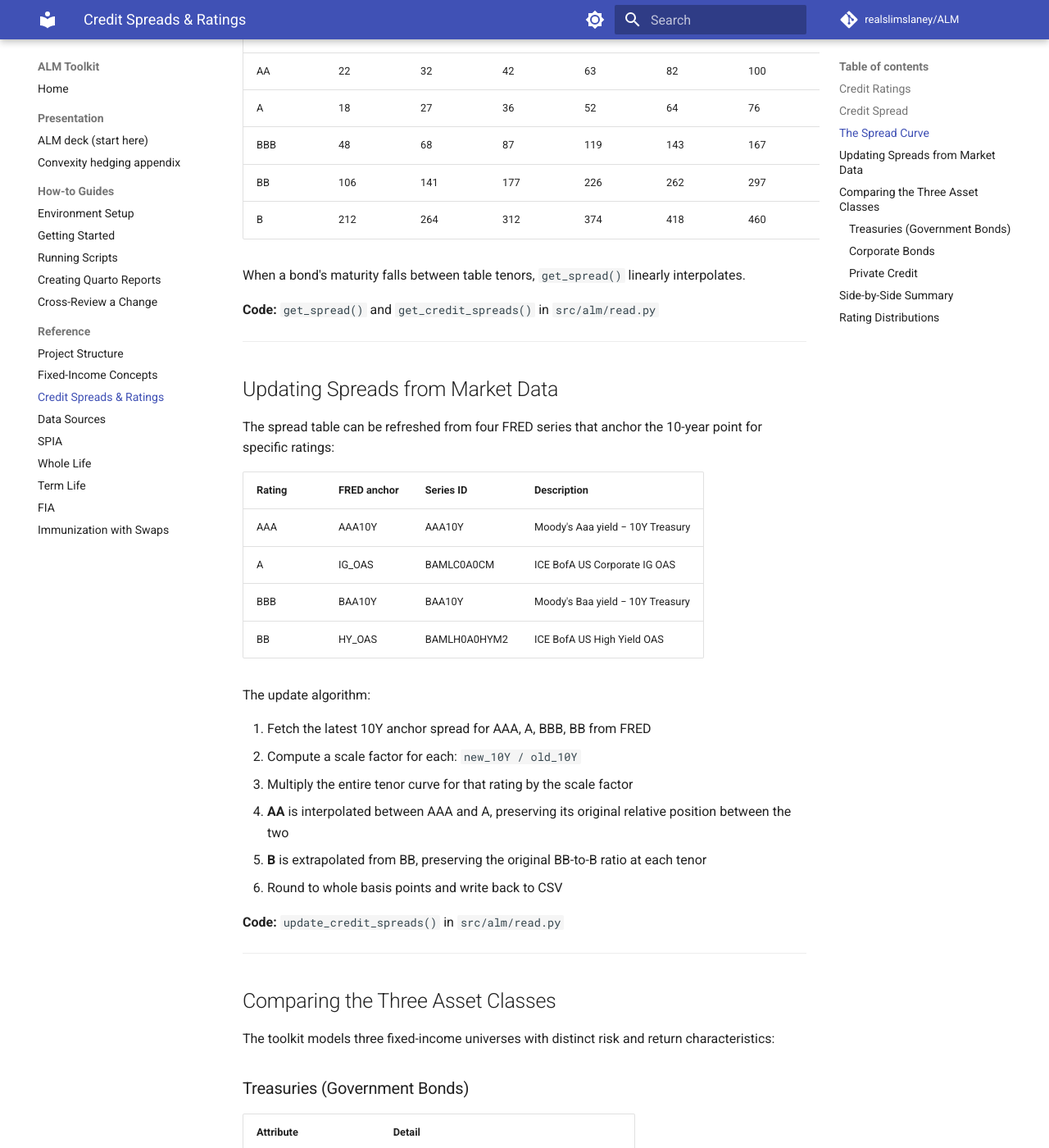
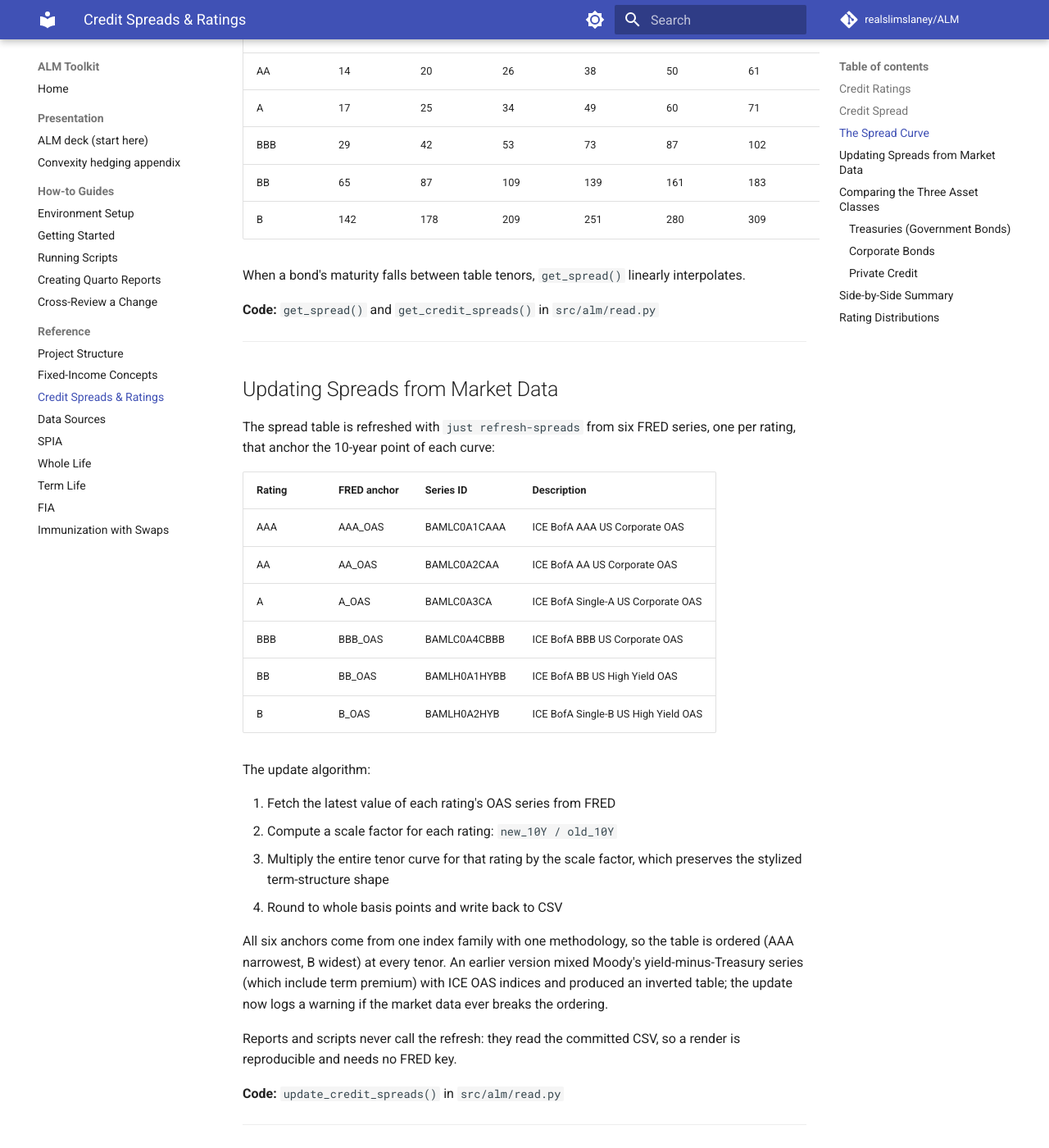
Before and after one commit to realslimslaney/ALM, an MkDocs documentation site: the page built from docs/reference/credit-spreads.md, in a window 1280 px wide and 1400 px high, scrolled down 1706 px. Shown: the whole window at 82% size. Built offline with MkDocs 1.6.1 and Material for MkDocs 9.7.7, drawn with Linux system fonts in a browser that asks for light colours; comment, search, counter and statistics services are not loaded; some of the changed text lies outside the part shown.

Commit message:
docs: align reference pages with the corrected model
Regenerate the spread table and describe the six rating-bucket OAS
anchors; state that Treasuries are AA+ with zero spread and that
private credit is valued at its own yield; replace the whole-life and
term Macaulay sections with DV01; describe FIA crediting as an equity
index call spread valued on one path; distinguish Redington
immunization from the DV01 plus convexity matching that immunize()
performs; correct the off-balance-sheet claim; note the annuitant
mortality basis, the SOA table IDs and the absence of improvement;
update the SAA table, rating distribution and README assumptions.

Part of #27

Co-Authored-By: Claude Fable 5.1 <noreply@anthropic.com>

```diff
--- a/docs/reference/credit-spreads.md
+++ b/docs/reference/credit-spreads.md
@@ -58,12 +58,12 @@ term structure in `assumptions/credit_spreads.csv` (values in bps):
 
 | Rating | 1Y | 2Y | 3Y | 5Y | 7Y | 10Y | 20Y | 30Y |
 |---|---|---|---|---|---|---|---|---|
-| AAA | 23 | 35 | 46 | 70 | 93 | 116 | 139 | 151 |
-| AA | 22 | 32 | 42 | 63 | 82 | 100 | 120 | 131 |
-| A | 18 | 27 | 36 | 52 | 64 | 76 | 91 | 97 |
-| BBB | 48 | 68 | 87 | 119 | 143 | 167 | 207 | 223 |
-| BB | 106 | 141 | 177 | 226 | 262 | 297 | 354 | 375 |
-| B | 212 | 264 | 312 | 374 | 418 | 460 | 531 | 552 |
+| AAA | 8 | 13 | 17 | 25 | 34 | 42 | 50 | 55 |
+| AA | 14 | 20 | 26 | 38 | 50 | 61 | 73 | 80 |
+| A | 17 | 25 | 34 | 49 | 60 | 71 | 85 | 91 |
+| BBB | 29 | 42 | 53 | 73 | 87 | 102 | 127 | 136 |
+| BB | 65 | 87 | 109 | 139 | 161 | 183 | 218 | 231 |
+| B | 142 | 178 | 209 | 251 | 280 | 309 | 356 | 370 |
 
 When a bond's maturity falls between table tenors, `get_spread()`
 linearly interpolates.
@@ -74,26 +74,34 @@ linearly interpolates.
 
 ## Updating Spreads from Market Data
 
-The spread table can be refreshed from four FRED series that anchor
-the 10-year point for specific ratings:
+The spread table is refreshed with `just refresh-spreads` from six FRED
+series, one per rating, that anchor the 10-year point of each curve:
 
 | Rating | FRED anchor | Series ID | Description |
 |---|---|---|---|
-| AAA | AAA10Y | AAA10Y | Moody's Aaa yield − 10Y Treasury |
-| A | IG_OAS | BAMLC0A0CM | ICE BofA US Corporate IG OAS |
-| BBB | BAA10Y | BAA10Y | Moody's Baa yield − 10Y Treasury |
-| BB | HY_OAS | BAMLH0A0HYM2 | ICE BofA US High Yield OAS |
+| AAA | AAA_OAS | BAMLC0A1CAAA | ICE BofA AAA US Corporate OAS |
+| AA | AA_OAS | BAMLC0A2CAA | ICE BofA AA US Corporate OAS |
+| A | A_OAS | BAMLC0A3CA | ICE BofA Single-A US Corporate OAS |
+| BBB | BBB_OAS | BAMLC0A4CBBB | ICE BofA BBB US Corporate OAS |
+| BB | BB_OAS | BAMLH0A1HYBB | ICE BofA BB US High Yield OAS |
+| B | B_OAS | BAMLH0A2HYB | ICE BofA Single-B US High Yield OAS |
 
 The update algorithm:
 
-1. Fetch the latest 10Y anchor spread for AAA, A, BBB, BB from FRED
-2. Compute a scale factor for each: `new_10Y / old_10Y`
-3. Multiply the entire tenor curve for that rating by the scale factor
-4. **AA** is interpolated between AAA and A, preserving its original
-   relative position between the two
-5. **B** is extrapolated from BB, preserving the original BB-to-B ratio
-   at each tenor
-6. Round to whole basis points and write back to CSV
+1. Fetch the latest value of each rating's OAS series from FRED
+2. Compute a scale factor for each rating: `new_10Y / old_10Y`
+3. Multiply the entire tenor curve for that rating by the scale factor,
+   which preserves the stylized term-structure shape
+4. Round to whole basis points and write back to CSV
+
+All six anchors come from one index family with one methodology, so the
+table is ordered (AAA narrowest, B widest) at every tenor. An earlier
+version mixed Moody's yield-minus-Treasury series (which include term
+premium) with ICE OAS indices and produced an inverted table; the update
+now logs a warning if the market data ever breaks the ordering.
+
+Reports and scripts never call the refresh: they read the committed CSV,
+so a render is reproducible and needs no FRED key.
 
 **Code:** `update_credit_spreads()` in `src/alm/read.py`
 
@@ -109,15 +117,15 @@ return characteristics:
 | Attribute | Detail |
 |---|---|
 | Issuer | U.S. government (sovereign) |
-| Credit risk | Effectively zero (AAA / AA rated) |
+| Credit risk | Effectively zero; rated AA+ (S&P, Fitch) and Aa1 (Moody's) since May 2025 |
 | Liquidity | Highest — deep, transparent markets |
-| Spread over risk-free | Minimal (the Treasury *is* the risk-free benchmark) |
-| Typical ratings in toolkit | 70% AAA, 30% AA |
-| Role in portfolio | Duration anchor, safe-haven allocation |
+| Spread over risk-free | Zero (the Treasury *is* the risk-free benchmark) |
+| Rating label in toolkit | AA+ |
+| Role in portfolio | Duration anchor, liquidity, safe-haven allocation |
 
-Treasuries define the risk-free yield curve.  In this toolkit, the
-"discount rate" generally represents a Treasury-level rate, and all
-other instruments earn a spread above it.
+Treasuries define the risk-free yield curve.  In this toolkit the
+"discount rate" is a Treasury-level rate; government bonds earn exactly
+that rate and all other instruments earn a spread above it.
 
 ### Corporate Bonds
 
@@ -146,7 +154,7 @@ relatively contained.
 | Spread over risk-free | Wide: credit spread + illiquidity premium + other |
 | Typical ratings in toolkit | 40% BB, 60% B |
 | Role in portfolio | Yield pickup, illiquidity premium capture |
-| Regulatory cap | 10% of portfolio (SAA constraint) |
+| Allocation cap | 10% of portfolio (a stylized SAA constraint in this toolkit, not a regulation) |
 
 Private credit earns the widest total yield because it compensates for
 *both* credit risk and illiquidity.  The toolkit decomposes the total
@@ -163,10 +171,12 @@ $$
 | Illiquidity spread | 200 bps (hardcoded) | Industry estimate |
 | Other spread | 50 bps (hardcoded) | Catch-all (complexity, structuring) |
 
-**Valuation note:** The `PrivateCredit` class discounts at the
-risk-free rate by default (not the total yield).  This means the PV
-exceeds par — the excess represents the economic value of the
-illiquidity premium to a buy-and-hold investor like an insurer.
+**Valuation note:** The `PrivateCredit` class values the loan at its
+own total yield by default, so it is worth par at issue.  The spread
+over Treasuries is *expected excess income* to a buy-and-hold investor
+(before default losses, which this toolkit ignores), not a day-one
+gain; discounting the promised coupons at the risk-free rate would
+inflate the asset by the full spread and overstate surplus.
 
 **Code:** `PrivateCredit` in `src/alm/asset.py`, `PC_RATING_DIST` in `src/alm/core.py`
 
@@ -176,10 +186,10 @@ illiquidity premium to a buy-and-hold investor like an insurer.
 
 | | Treasury | Corporate | Private Credit |
 |---|---|---|---|
-| **Credit quality** | AAA / AA | A to B | BB / B |
-| **10Y spread (bps)** | ~0 | 76–460 | 297–460 + 250 illiq/other |
+| **Credit quality** | AA+ / Aa1 | A to B | BB / B |
+| **10Y spread (bps)** | 0 | see table above | BB and B spreads + 250 illiq/other |
 | **Liquidity** | Excellent | Good (IG) / Fair (HY) | Poor |
-| **Valuation method** | Discount at yield | Discount at yield | Discount at risk-free rate |
+| **Valuation method** | Discount at own yield | Discount at own yield | Discount at own yield |
 | **Duration behavior** | Standard | Standard | Standard (bullet-like) |
 | **SAA weight (default)** | 40% | 30% | 10% |
 | **Maturities (default)** | 5, 10, 20, 30Y | 5, 10, 20, 30Y | 3, 5Y |
@@ -195,8 +205,7 @@ used when generating block-level portfolios:
 
 | Rating | Weight |
 |---|---|
-| AAA | 70% |
-| AA | 30% |
+| AA+ (US Treasury, zero spread) | 100% |
 
 **Corporate bonds** (`CORP_RATING_DIST`):
 
```
Also changed, not shown: README.md (+2 -2 lines), docs/reference/data-sources.md (+47 -28 lines), docs/reference/fixed-income.md (+14 -5 lines), docs/reference/immunization-with-swaps.md (+25 -9 lines), docs/reference/ref-fia.qmd (+25 -23 lines), docs/reference/ref-term-life.qmd (+25 -23 lines), docs/reference/ref-whole-life.qmd (+27 -24 lines).
